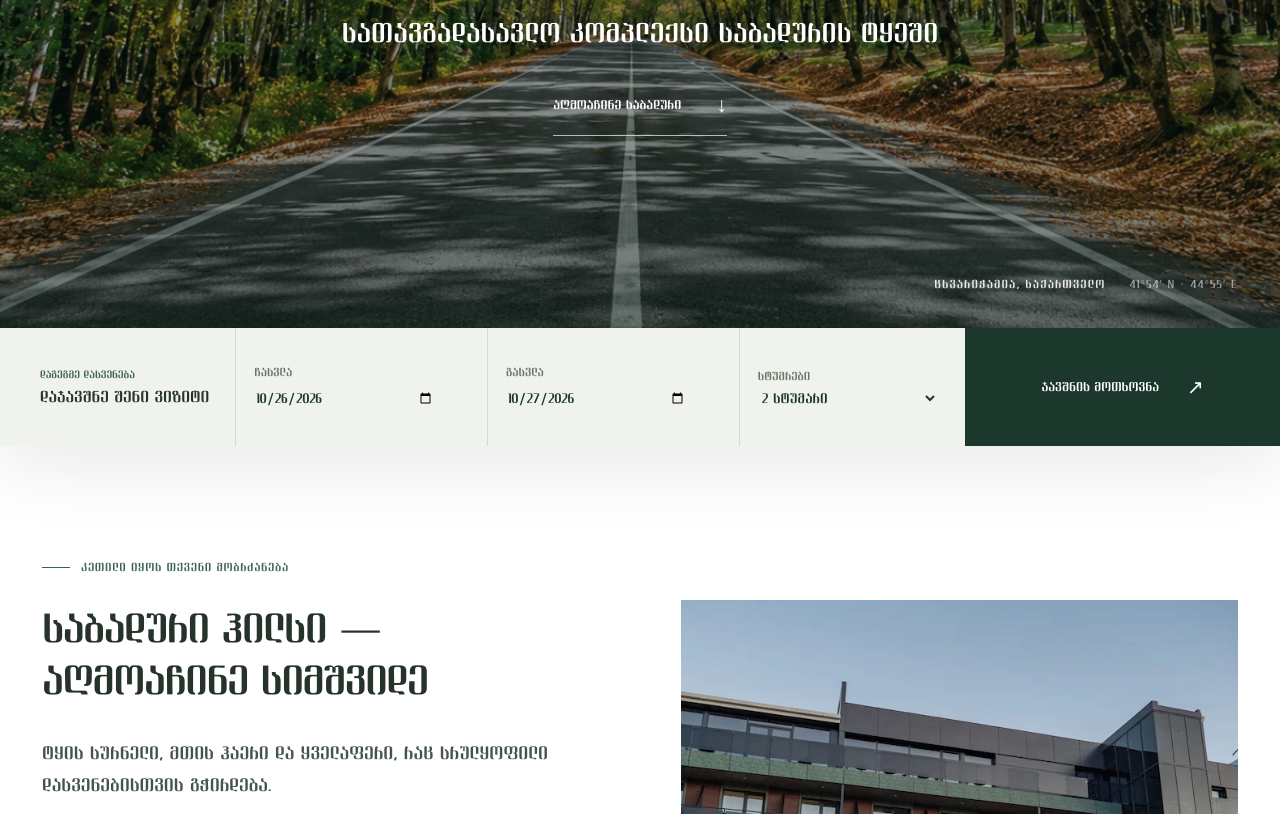
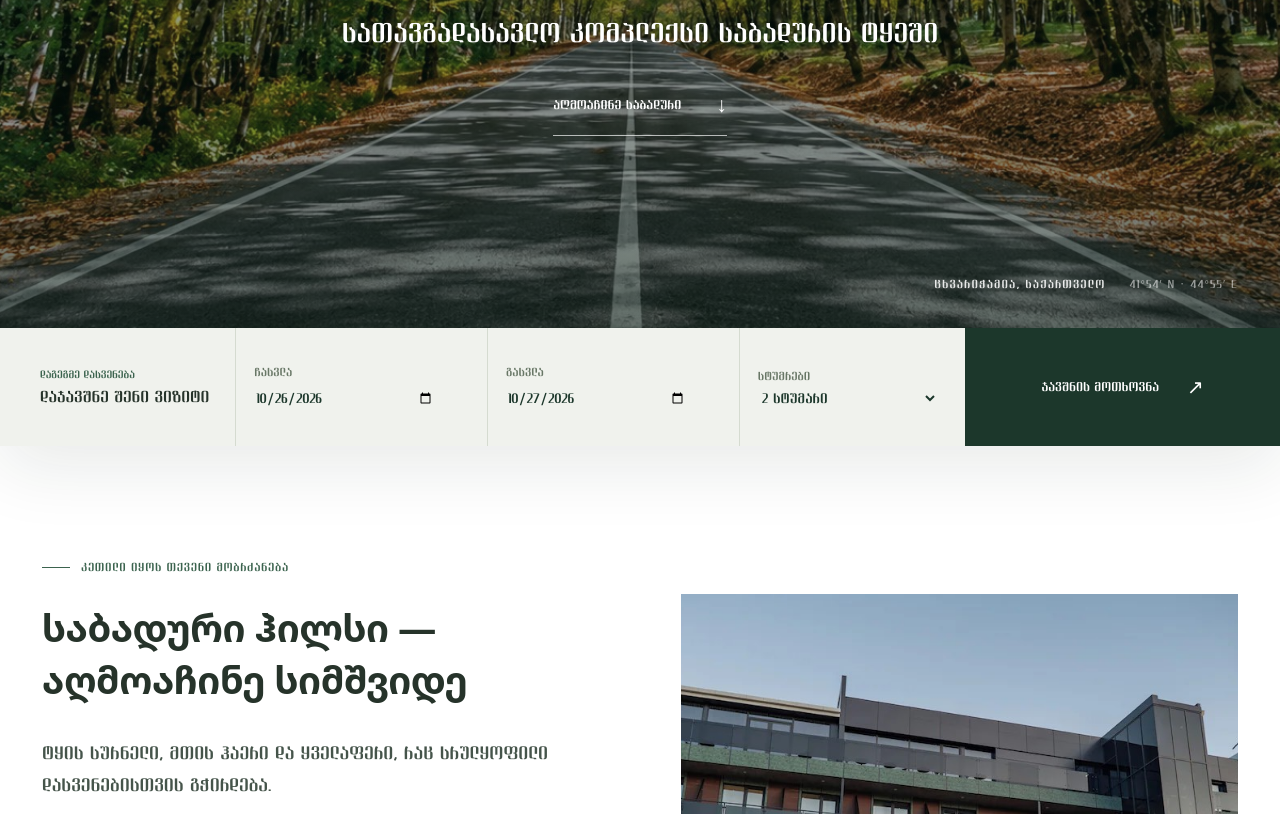
Before and after one commit to aleko205/sabaduri-hills, a plain HTML site: page index.html in a window 1280 px wide. Shown: the part 389-1203 px from the top of the page. Drawn offline with Linux system fonts and the light colour scheme.

Commit message:
Load historical-style typography overrides

```diff
--- a/index.html
+++ b/index.html
@@ -1,4 +1,4 @@
-<!doctype html><html lang="ka"><head><meta charset="utf-8"><meta name="viewport" content="width=device-width,initial-scale=1"><meta name="theme-color" content="#203c31"><meta name="description" content="Sabaduri Hills — სასტუმრო და დასასვენებელი კომპლექსი ცხვარიჭამიაში. ბუნებაში, შენთან ახლოს."><title>Sabaduri Hills — ბუნებაში, შენთან ახლოს</title><link rel="icon" href="assets/favicon.svg" type="image/svg+xml"><link rel="preload" href="assets/fonts/BPG_Tech_Caps_Black.ttf" as="font" type="font/ttf" crossorigin><link rel="stylesheet" href="style.css"><link rel="stylesheet" href="pages.css"></head><body><a class="skip-link" href="#main">შინაარსზე გადასვლა</a>
+<!doctype html><html lang="ka"><head><meta charset="utf-8"><meta name="viewport" content="width=device-width,initial-scale=1"><meta name="theme-color" content="#203c31"><meta name="description" content="Sabaduri Hills — სასტუმრო და დასასვენებელი კომპლექსი ცხვარიჭამიაში. ბუნებაში, შენთან ახლოს."><title>Sabaduri Hills — ბუნებაში, შენთან ახლოს</title><link rel="icon" href="assets/favicon.svg" type="image/svg+xml"><link rel="preload" href="assets/fonts/BPG_Tech_Caps_Black.ttf" as="font" type="font/ttf" crossorigin><link rel="stylesheet" href="style.css"><link rel="stylesheet" href="typography.css"><link rel="stylesheet" href="pages.css"></head><body><a class="skip-link" href="#main">შინაარსზე გადასვლა</a>
 <header class="site-header " id="top"><div class="nav-inner"><a href="index.html" class="brand" aria-label="Sabaduri Hills მთავარი"><span class="brand-mark">S<span class="leaf">✦</span>H</span><span>SABADURI <b>HILLS</b></span></a><nav id="primary-nav" aria-label="მთავარი ნავიგაცია"><a href="rooms.html">ოთახები</a><details class="nav-group"><summary>რესტორანი</summary><div class="nav-submenu"><a href="restaurant.html">რესტორანი</a><a href="https://qrpage.ge/sabadurihills" target="_blank" rel="noopener">მენიუ ↗</a><a href="bar-menu.html">ბარის მენიუ</a><a href="corporate.html">კორპორატიული შეთავაზება</a></div></details><a href="corporate.html">ღონისძიებები</a><a href="activities.html">აქტივობები</a><a href="hotel.html">სასტუმრო</a><a href="services.html">სერვისები</a><a href="contact.html">კონტაქტი</a></nav><div class="nav-actions"><a class="outline-btn nav-book" href="booking.html">დაჯავშნა ↗</a><button class="hamburger" id="navToggle" aria-controls="primary-nav" aria-expanded="false" aria-label="მენიუს გახსნა"><span></span><span></span><span></span></button></div></div></header>
 <main id="main"><section class="hero" aria-label="Sabaduri Hills"><div class="hero-image"></div><div class="hero-shade"></div><div class="hero-content wrap"><h1><span>ბუნებაში,</span> <span>შენთან ახლოს.</span></h1><p class="hero-desc">სათავგადასავლო კომპლექსი საბადურის ტყეში</p><a class="hero-link" href="hotel.html">აღმოაჩინე საბადური <span>↓</span></a></div><div class="hero-bottom">ცხვარიჭამია, საქართველო <span>41°54′ N · 44°55′ E</span></div></section>
 <section class="booking-bar wrap" id="booking"><div class="booking-intro"><span>დაგეგმე დასვენება</span><strong>დაჯავშნე შენი ვიზიტი</strong></div><form id="bookingForm"><label>ჩასვლა <input required type="date" id="checkin"></label><label>გასვლა <input required type="date" id="checkout"></label><label>სტუმრები <select id="guests"><option value="1">1 სტუმარი</option><option value="2" selected>2 სტუმარი</option><option value="3">3 სტუმარი</option><option value="4">4 სტუმარი</option><option value="5+">5+ სტუმარი</option></select></label><button type="submit">ჯავშნის მოთხოვნა <span>↗</span></button></form></section>
```
